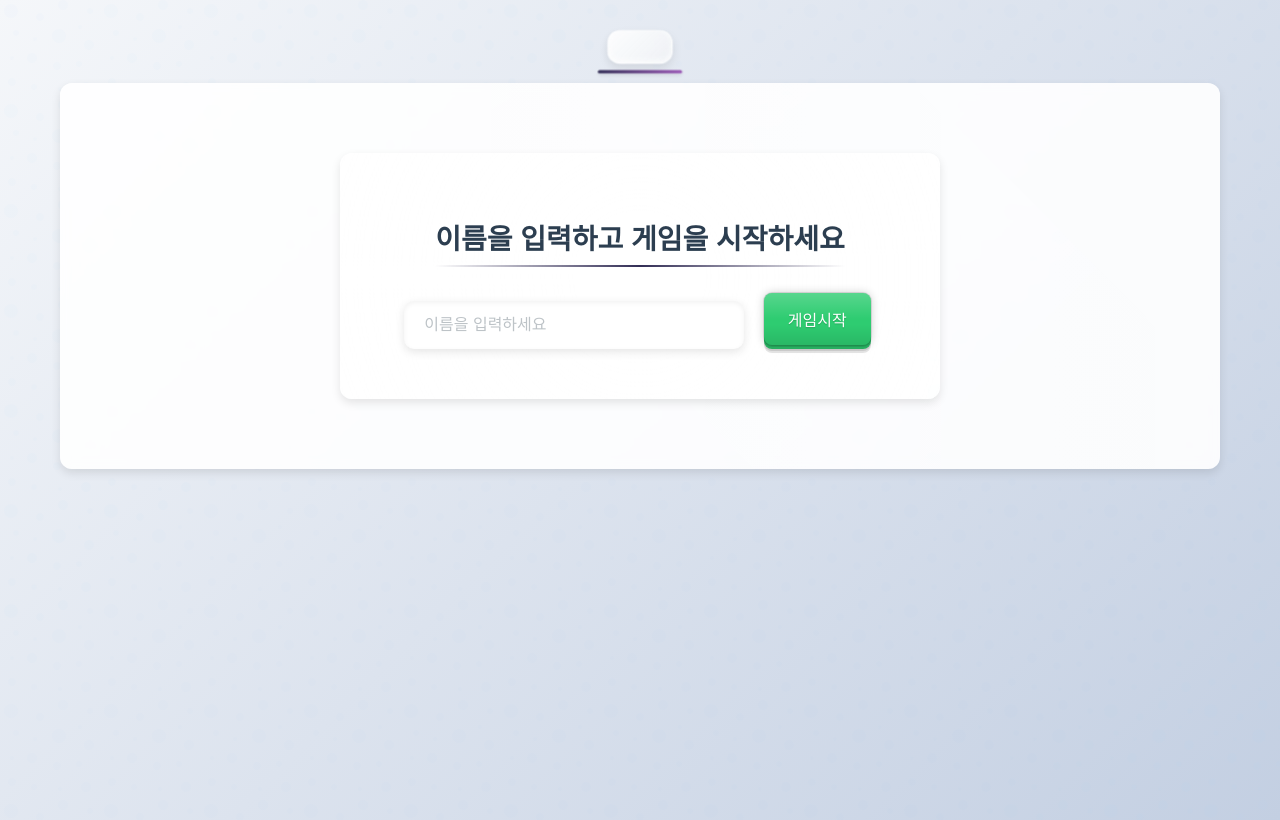
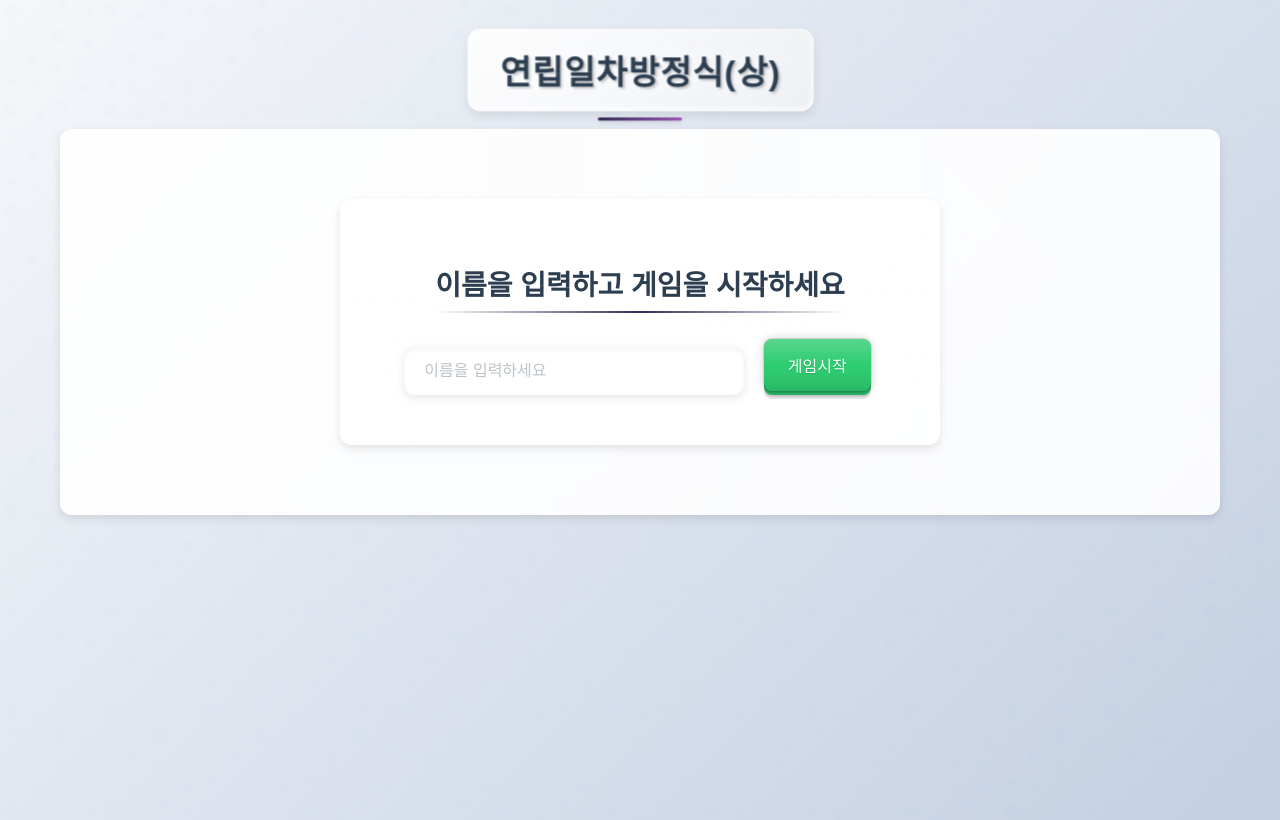
Before and after one commit to hwimath2/845722, a plain HTML site: page index.html in a window 1280 px wide. Drawn offline with nearby package versions, Linux system fonts and the light colour scheme.

Commit message:
Update index.html

```diff
--- a/index.html
+++ b/index.html
@@ -107,7 +107,7 @@
         "id": 10,
         "images": ["https://raw.githubusercontent.com/hwimath2/845722/main/10.png?raw=true"],
         "passage": "",
-        "answer": ["2", "4"] // "2,"에서 쉼표 제외
+        "answer": ["2", "4"], // "2,"에서 쉼표 제외
         "type": "객관식", // "모두 고르면" 형태이나, 단일 답으로 처리
         "score": 10,
         "placeholders": "",
```
